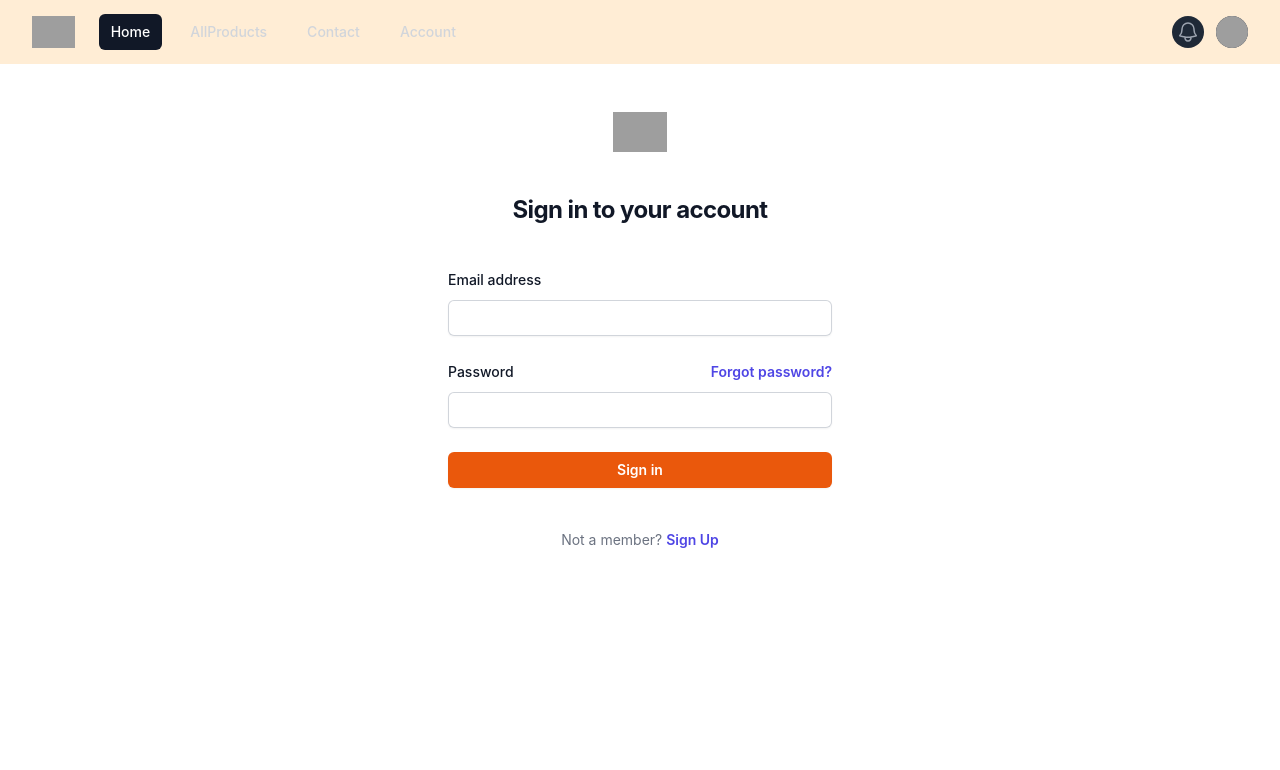
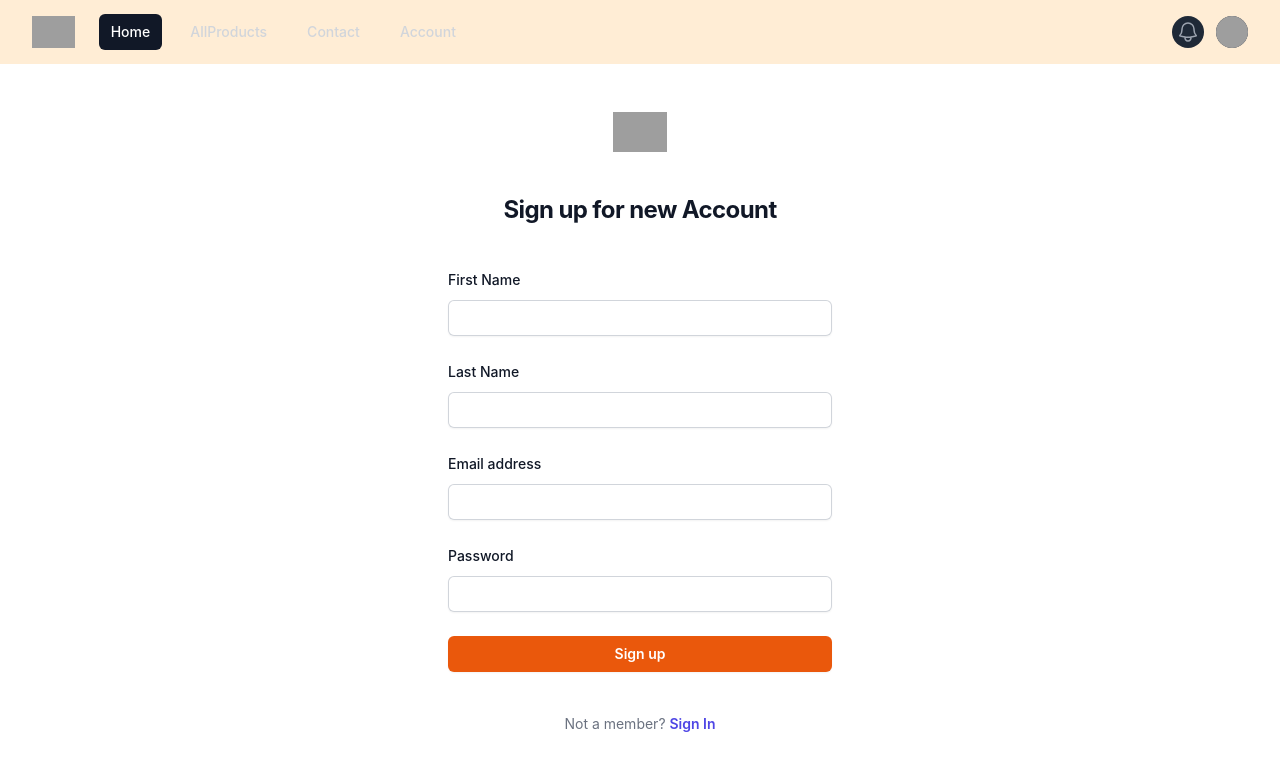
Before and after one commit to ashrafali2000/assignment-react-01, a React (Create React App) app: page /account in a window 1280 px wide. Shown: the top 770 px of the page. Built offline with nearby package versions, Linux system fonts and the light colour scheme; grey boxes are pictures that could not be loaded.

Commit message:
update indexjs file

```diff
--- a/src/pages/account/myAccount/index.js
+++ b/src/pages/account/myAccount/index.js
@@ -2,31 +2,25 @@ import React from 'react'
 import Form from '../../../components/form'
 // firebase
 
-// import { getAnalytics } from "firebase/analytics";
+import { getDatabase, ref, set  } from "firebase/database";
+
 import { getAuth, createUserWithEmailAndPassword,signInWithEmailAndPassword } from "firebase/auth";
 import { firebaseApp } from './Firebase';
 
 const auth = getAuth(firebaseApp);
+const db = getDatabase();
 
-const signUpUser = (email, password) => {
-  createUserWithEmailAndPassword(auth, email, password)
+const signUpUser = (firstName,lastName,email, password,imageUrl) => {
+  createUserWithEmailAndPassword(auth,firstName,lastName, email, password,imageUrl)
   .then((userCredential) => {
     const user = userCredential.user;
-    console.log(user)
-  })
-  .catch((error) => {
-    const errorCode = error.code;
-    const errorMessage = error.message;
-    console.log(errorCode)
-    console.log(errorMessage)
-  });
+    set(ref(db, `users/${user.uid}`), {
+          username: firstName+lastName,
+          email: email,
+          password:password,
+          profile_picture : imageUrl
+        });
 
-}
-const signInUser = (email, password) => {
-  signInWithEmailAndPassword(auth, email, password)
-  .then((userCredential) => {
-    const user = userCredential.user;
-    console.log(user)
   })
   .catch((error) => {
     const errorCode = error.code;
@@ -38,10 +32,53 @@ const signInUser = (email, password) => {
 }
 
 
+
+
+// Authentication
+
+// import { getAnalytics } from "firebase/analytics";
+
+// import { getAuth, createUserWithEmailAndPassword,signInWithEmailAndPassword } from "firebase/auth";
+// import { firebaseApp } from './Firebase';
+
+// const auth = getAuth(firebaseApp);
+// const auth1 = getAuth();
+
+// const signUpUser = (email, password) => {
+//   createUserWithEmailAndPassword(auth, email, password)
+//   .then((userCredential) => {
+//     const user = userCredential.user;
+//     console.log(user)
+//   })
+//   .catch((error) => {
+//     const errorCode = error.code;
+//     const errorMessage = error.message;
+//     console.log(errorCode)
+//     console.log(errorMessage)
+//   });
+
+// }
+
+// const signInUser = (email, password) => {
+//   signInWithEmailAndPassword(auth1, email, password)
+//   .then((userCredential) => {
+//     const user = userCredential.user;
+//     console.log(user)
+//   })
+//   .catch((error) => {
+//     const errorCode = error.code;
+//     const errorMessage = error.message;
+//     console.log(errorCode)
+//     console.log(errorMessage)
+//   });
+
+// }
+
+
 const MyAccount = () => {
 
   return (
-   <Form signIn  onFormSubmit = {signInUser} ></Form>
+   <Form signI  onFormSubmitSignUp = {signUpUser}  onFormSubmitSignIn></Form>
   )
 }
 
```
